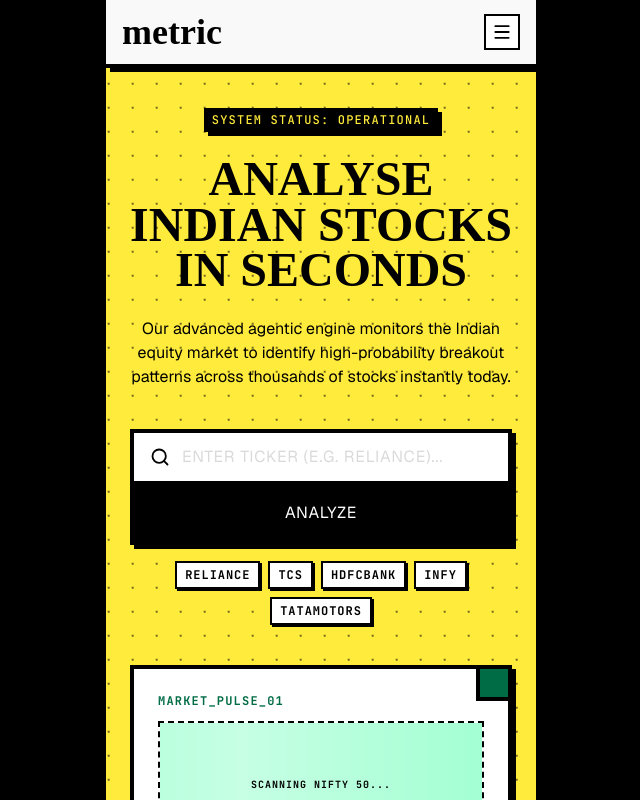
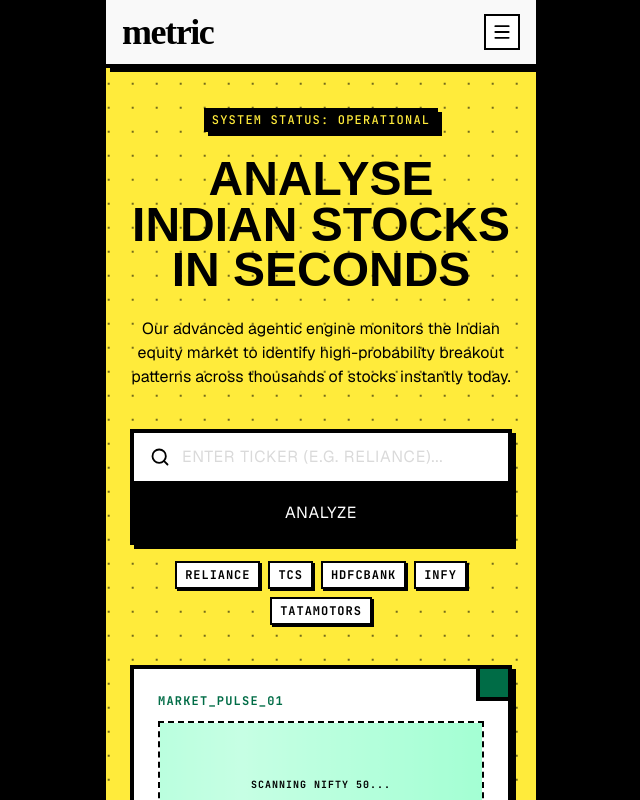
Before and after one commit to threeoneonetwo/metric-stocks-analyser, a Next.js app: page / in a window 1280 px wide. Shown: the top 800 px of the page, without its empty margins (319-959 px from the left). Built offline with nearby package versions, Linux system fonts and the light colour scheme.

Commit message:
Adjust brand and hero typography

```diff
--- a/app/page.tsx
+++ b/app/page.tsx
@@ -14,7 +14,7 @@ export default function Home() {
           </div>
           <h1
             className="animate-entrance delay-1 text-5xl font-bold uppercase leading-[0.95] text-black"
-            style={{ fontFamily: '"Times New Roman", Times, serif' }}
+            style={{ fontFamily: "Arial, Helvetica, sans-serif" }}
           >
             Analyse Indian stocks in seconds
           </h1>
--- a/components/site-chrome.tsx
+++ b/components/site-chrome.tsx
@@ -12,7 +12,7 @@ export function TopBar({ reportActions = false, ticker }: TopBarProps) {
       <div className="mx-auto flex h-12 max-w-[42rem] items-center justify-between">
         <Link
           href="/"
-          className="text-4xl font-bold leading-none text-black"
+          className="text-4xl font-bold leading-none tracking-[-0.04em] text-black"
           style={{ fontFamily: '"Times New Roman", Times, serif' }}
         >
           metric
```
